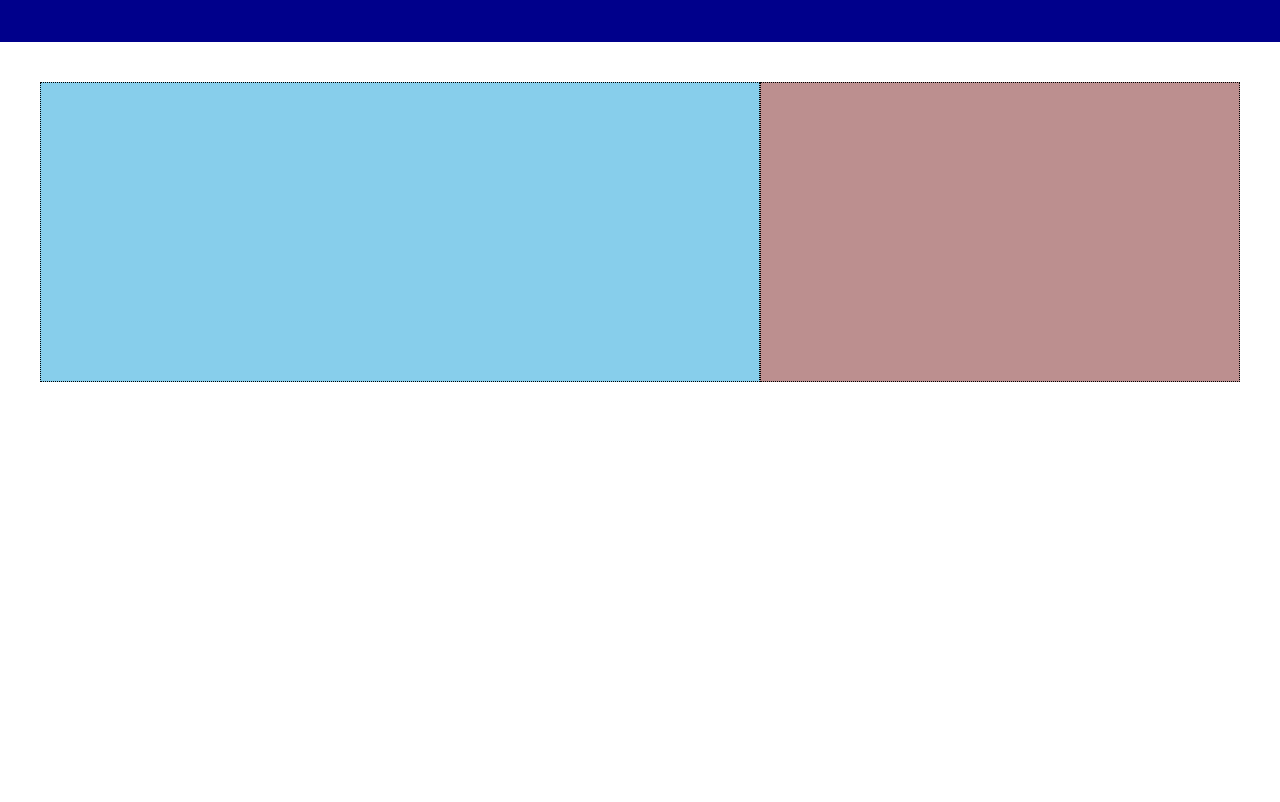
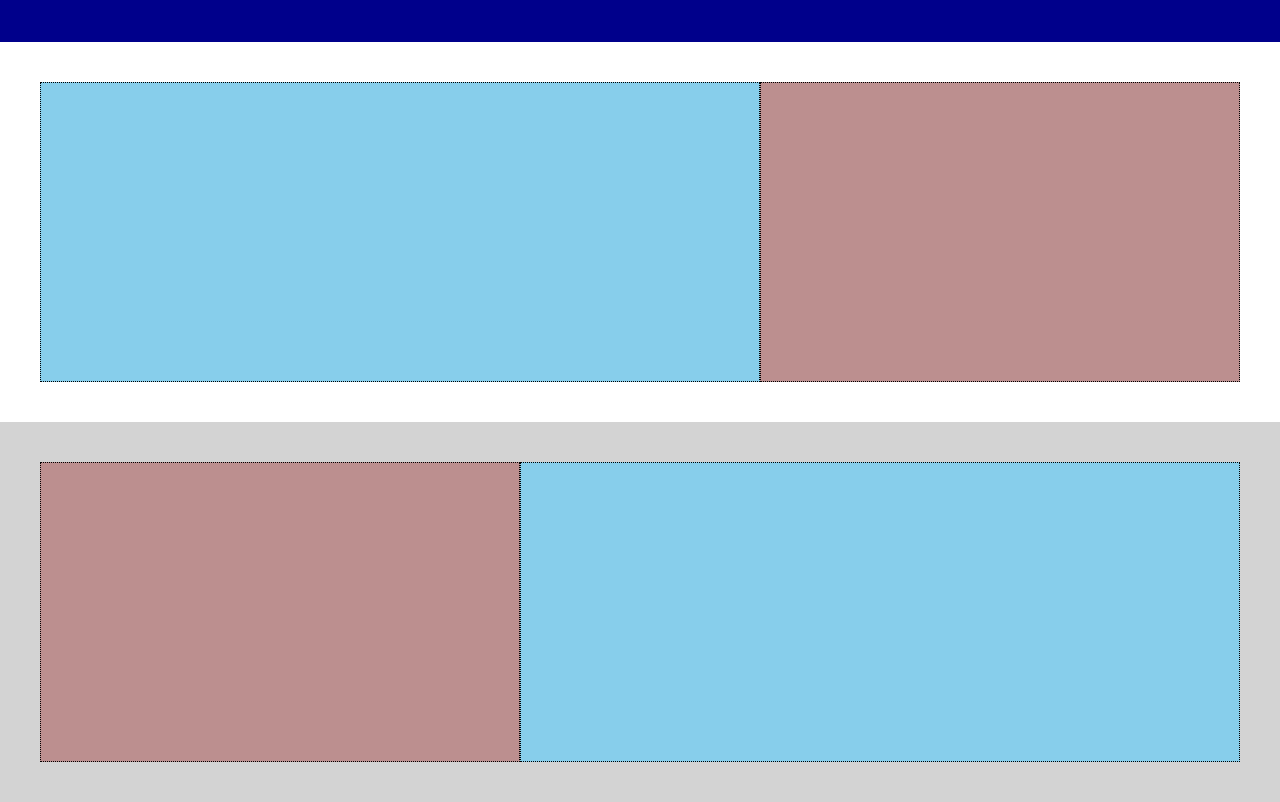
Before and after one commit to fvguajeXIII/html-css-struttua-discord, a plain HTML site: page index.html in a window 1280 px wide. Shown: the part 368-1170 px from the top of the page. Before the commit the page ends 800 px from the top, so only its background shows below. Drawn offline with Linux system fonts and the light colour scheme.

Commit message:
main section 2

```diff
--- a/asset/css/style.css
+++ b/asset/css/style.css
@@ -97,3 +97,10 @@ header ul li{
   width: 40%;
   height: 300px;
 }
+
+/* Main Section 2 */
+
+.third-section-3{
+  background-color: lightgray;
+  padding: 40px 0;
+}
--- a/index.html
+++ b/index.html
@@ -34,6 +34,13 @@
           <div class="bg-rosybrown col-60 border-black"></div>
         </div>
       </div>
+      <!-- Main Section 2 -->
+      <div class="third-section third-section-3">
+        <div class="container row">
+          <div class="bg-rosybrown col-60 border-black"></div>
+          <div class="bg-skyblue col-40 border-black"></div>
+        </div>
+      </div>
     </main>
   </body>
 </html>
```
